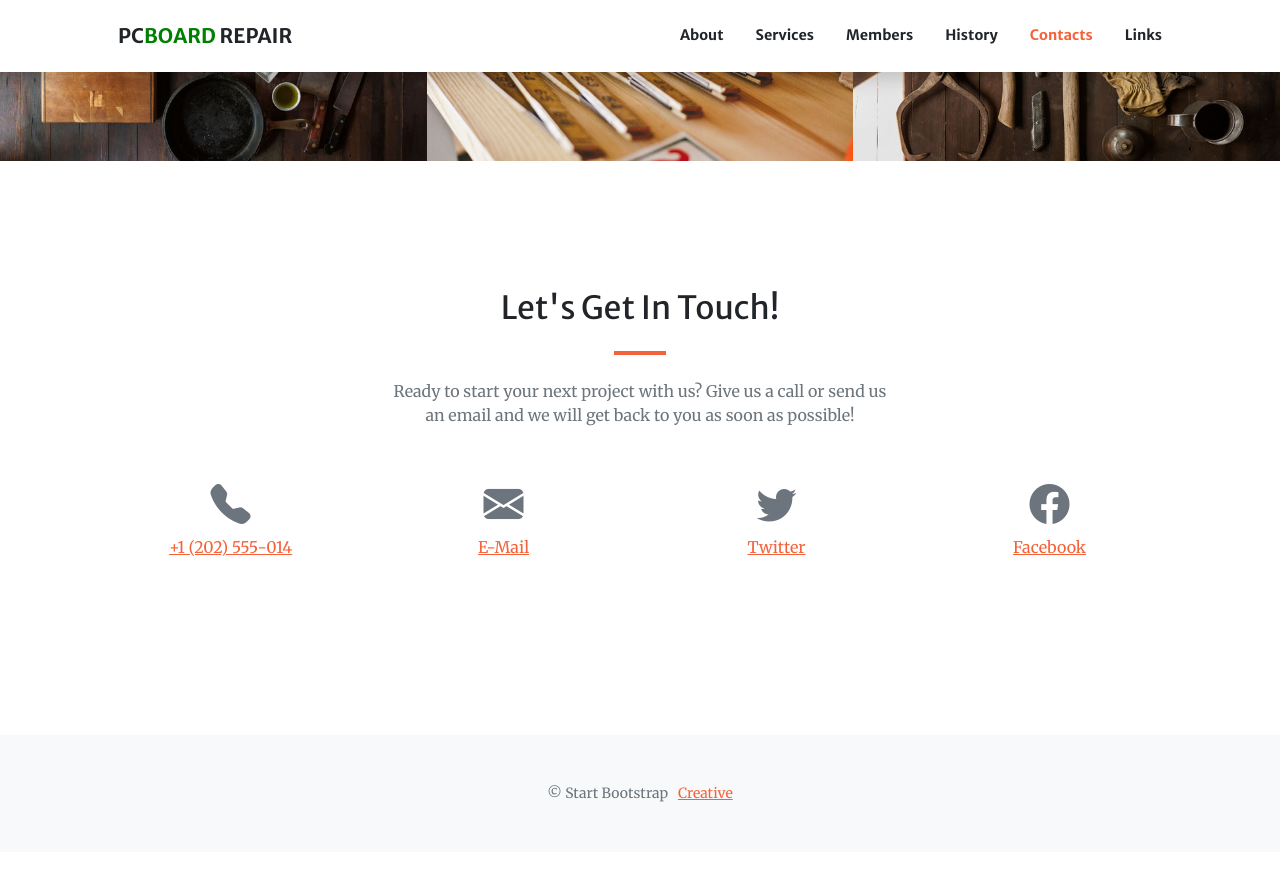
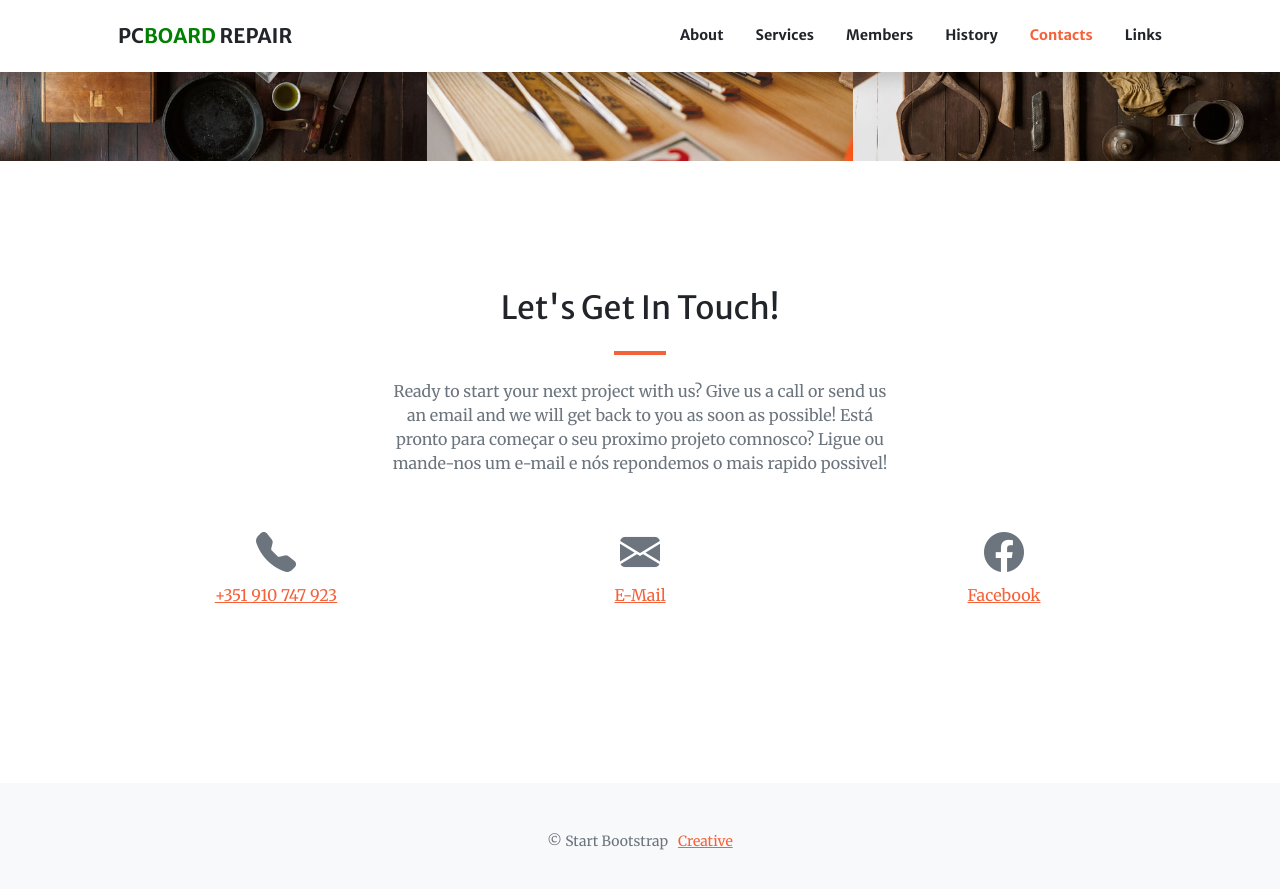
Before and after one commit to scapev/PcBoard, a Jekyll site: the page built from index.md, in a window 1280 px wide and 900 px high, scrolled down 2664 px. Shown: the top 889 px of the window. Built offline with Jekyll 4.4.1, drawn with Linux system fonts in a browser that asks for light colours; comment, search, counter and statistics services are not loaded; before the commit the page ends 3516 px from its top, so only the background shows below that.

```diff
--- a/index.md
+++ b/index.md
@@ -128,15 +128,14 @@ sections:
     text: >-
       Ready to start your next project with us? Give us a call or send us an email
       and we will get back to you as soon as possible!
+      Está pronto para começar o seu proximo projeto comnosco? Ligue ou mande-nos um e-mail
+      e nós repondemos o mais rapido possivel!
     actions:
-    - title: +1 (202) 555-014
+    - title: +351 910 747 923
       icon: bi-telephone-fill
     - title: E-Mail
       icon: bi-envelope-fill
-      url: mailto:contact@yourwebsite.com
-    - title: Twitter
-      icon: bi-twitter
-      url: '#'
+      url: mailto:geral@yfuria.pt
     - title: Facebook
       icon: bi-facebook
       url: '#'
```
